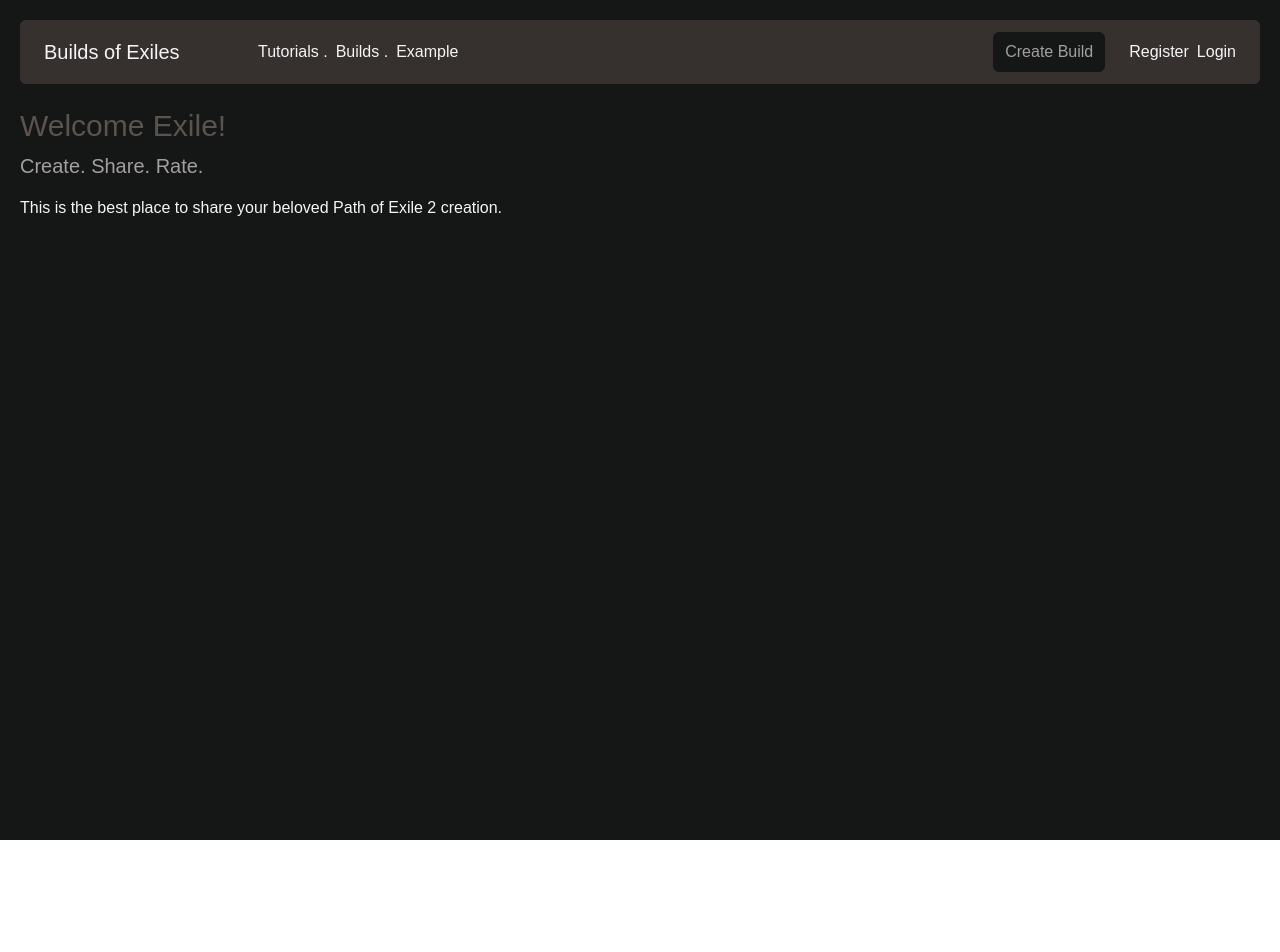
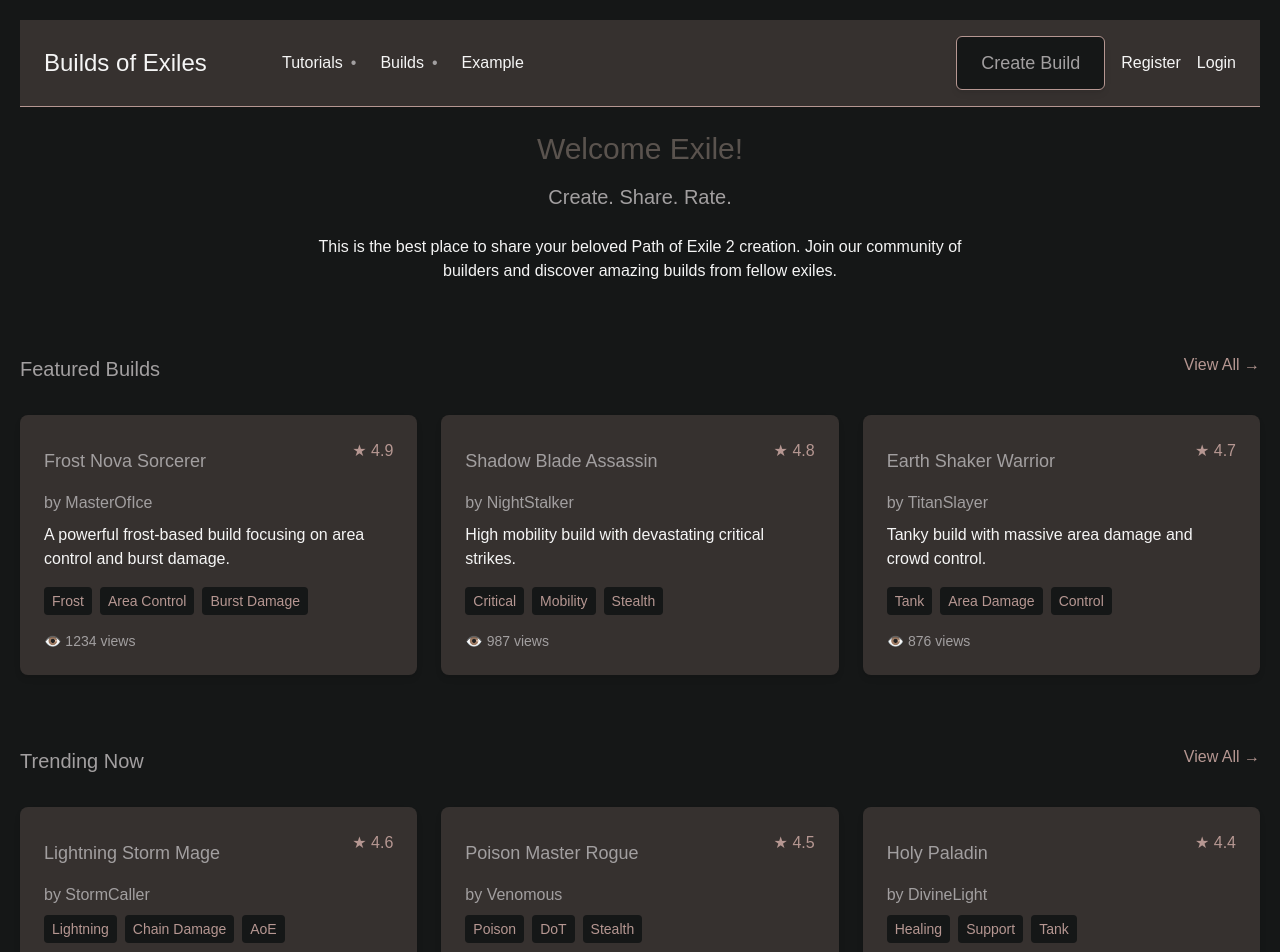
Before and after one commit to darkphotonKN/community-builds-client, a Next.js app: page / in a window 1280 px wide. Shown: the top 952 px of the page. Before the commit the page ends 840 px from the top, so only its background shows below. Built offline with nearby package versions, Linux system fonts and the light colour scheme; a web font is replaced by a local one.

Commit message:
refactor: overhaul to home, create.

```diff
--- a/src/app/page.tsx
+++ b/src/app/page.tsx
@@ -1,15 +1,173 @@
-"use client";
+'use client';
 
-import HeaderOne from "@/components/Layout/Text/HeaderOne";
-import HeaderTwo from "@/components/Layout/Text/HeaderTwo";
+import HeaderOne from '@/components/Layout/Text/HeaderOne';
+import HeaderTwo from '@/components/Layout/Text/HeaderTwo';
+import HeaderThree from '@/components/Layout/Text/HeaderThree';
+import Link from 'next/link';
+
+// Mock data for featured builds
+const featuredBuilds = [
+  {
+    id: 1,
+    title: 'Frost Nova Sorcerer',
+    author: 'MasterOfIce',
+    class: 'Sorcerer',
+    rating: 4.9,
+    views: 1234,
+    description:
+      'A powerful frost-based build focusing on area control and burst damage.',
+    tags: ['Frost', 'Area Control', 'Burst Damage'],
+  },
+  {
+    id: 2,
+    title: 'Shadow Blade Assassin',
+    author: 'NightStalker',
+    class: 'Assassin',
+    rating: 4.8,
+    views: 987,
+    description: 'High mobility build with devastating critical strikes.',
+    tags: ['Critical', 'Mobility', 'Stealth'],
+  },
+  {
+    id: 3,
+    title: 'Earth Shaker Warrior',
+    author: 'TitanSlayer',
+    class: 'Warrior',
+    rating: 4.7,
+    views: 876,
+    description: 'Tanky build with massive area damage and crowd control.',
+    tags: ['Tank', 'Area Damage', 'Control'],
+  },
+];
+
+// Mock data for trending builds
+const trendingBuilds = [
+  {
+    id: 4,
+    title: 'Lightning Storm Mage',
+    author: 'StormCaller',
+    class: 'Mage',
+    rating: 4.6,
+    views: 2345,
+    tags: ['Lightning', 'Chain Damage', 'AoE'],
+  },
+  {
+    id: 5,
+    title: 'Poison Master Rogue',
+    author: 'Venomous',
+    class: 'Rogue',
+    rating: 4.5,
+    views: 1987,
+    tags: ['Poison', 'DoT', 'Stealth'],
+  },
+  {
+    id: 6,
+    title: 'Holy Paladin',
+    author: 'DivineLight',
+    class: 'Paladin',
+    rating: 4.4,
+    views: 1765,
+    tags: ['Healing', 'Support', 'Tank'],
+  },
+];
 
 const Home = () => {
   return (
-    <div>
-      <HeaderOne>Welcome Exile!</HeaderOne>
-      <HeaderTwo>Create. Share. Rate.</HeaderTwo>
-      <div className="text-customTxtContent mt-4">
-        This is the best place to share your beloved Path of Exile 2 creation.
+    <div className="max-w-7xl mx-auto">
+      {/* Hero Section */}
+      <div className="text-center mb-16">
+        <HeaderOne>Welcome Exile!</HeaderOne>
+        <div className="mt-4">
+          <HeaderTwo>Create. Share. Rate.</HeaderTwo>
+        </div>
+        <div className="text-customTxtContent mt-6 max-w-2xl mx-auto">
+          This is the best place to share your beloved Path of Exile 2 creation.
+          Join our community of builders and discover amazing builds from fellow
+          exiles.
+        </div>
+      </div>
+
+      {/* Featured Builds Section */}
+      <div className="mb-16">
+        <div className="flex justify-between items-center mb-8">
+          <HeaderTwo>Featured Builds</HeaderTwo>
+          <Link
+            href="/builds"
+            className="text-customSecondary hover:text-customTxtContent transition-colors"
+          >
+            View All →
+          </Link>
+        </div>
+        <div className="grid grid-cols-1 md:grid-cols-3 gap-6">
+          {featuredBuilds.map((build) => (
+            <div
+              key={build.id}
+              className="bg-customContentBg rounded-lg p-6 shadow-customBlockShadow hover:shadow-customBlockShadowHover transition-all"
+            >
+              <div className="flex justify-between items-start mb-4">
+                <HeaderThree>{build.title}</HeaderThree>
+                <div className="text-customSecondary">★ {build.rating}</div>
+              </div>
+              <div className="text-customHeaderTwo mb-2">by {build.author}</div>
+              <div className="text-customTxtContent mb-4">
+                {build.description}
+              </div>
+              <div className="flex flex-wrap gap-2 mb-4">
+                {build.tags.map((tag, index) => (
+                  <span
+                    key={index}
+                    className="px-2 py-1 bg-customBg rounded text-sm text-customSecondary"
+                  >
+                    {tag}
+                  </span>
+                ))}
+              </div>
+              <div className="text-customHeaderTwo text-sm">
+                👁️ {build.views} views
+              </div>
+            </div>
+          ))}
+        </div>
+      </div>
+
+      {/* Trending Builds Section */}
+      <div>
+        <div className="flex justify-between items-center mb-8">
+          <HeaderTwo>Trending Now</HeaderTwo>
+          <Link
+            href="/builds/trending"
+            className="text-customSecondary hover:text-customTxtContent transition-colors"
+          >
+            View All →
+          </Link>
+        </div>
+        <div className="grid grid-cols-1 md:grid-cols-3 gap-6">
+          {trendingBuilds.map((build) => (
+            <div
+              key={build.id}
+              className="bg-customContentBg rounded-lg p-6 shadow-customBlockShadow hover:shadow-customBlockShadowHover transition-all"
+            >
+              <div className="flex justify-between items-start mb-4">
+                <HeaderThree>{build.title}</HeaderThree>
+                <div className="text-customSecondary">★ {build.rating}</div>
+              </div>
+              <div className="text-customHeaderTwo mb-2">by {build.author}</div>
+              <div className="flex flex-wrap gap-2 mb-4">
+                {build.tags.map((tag, index) => (
+                  <span
+                    key={index}
+                    className="px-2 py-1 bg-customBg rounded text-sm text-customSecondary"
+                  >
+                    {tag}
+                  </span>
+                ))}
+              </div>
+              <div className="text-customHeaderTwo text-sm">
+                👁️ {build.views} views
+              </div>
+            </div>
+          ))}
+        </div>
       </div>
     </div>
   );
--- a/src/components/MainTitle/index.tsx
+++ b/src/components/MainTitle/index.tsx
@@ -4,7 +4,7 @@
 
 function MainTitle({ title }: PageTitleProps) {
   return (
-    <div className="min-w-[190px] flex gap-2 text-xl font-medium mr-4">
+    <div className="min-w-[190px] flex gap-2 text-2xl font-medium mr-4">
       {title}
     </div>
   );
--- a/src/components/Nav/index.tsx
+++ b/src/components/Nav/index.tsx
@@ -1,11 +1,11 @@
-"use client";
-import { cornerNavData, navData } from "@/data/nav";
-import Link from "next/link";
-import { usePathname } from "next/navigation";
-import MainTitle from "@/components/MainTitle";
-import { NavType } from "@/constants/enums";
-import Button from "../Button";
-import useIsAuthenticated from "@/hooks/useIsAuthenticated";
+'use client';
+import { cornerNavData, navData } from '@/data/nav';
+import Link from 'next/link';
+import { usePathname } from 'next/navigation';
+import MainTitle from '@/components/MainTitle';
+import { NavType } from '@/constants/enums';
+import Button from '../Button';
+import useIsAuthenticated from '@/hooks/useIsAuthenticated';
 
 function Nav() {
   const pathname = usePathname();
@@ -22,21 +22,30 @@
   console.log({ navItemFiltered });
 
   return (
-    <nav className="border-customContentBg bg-customContentBg rounded-md py-3 px-6 transition-colors duration-200">
-      <ul className="flex items-center gap-2">
+    <nav className="border-b border-customSecondary bg-customContentBg py-4 px-6 transition-all duration-200">
+      <div className="max-w-7xl mx-auto">
+        <ul className="flex items-center justify-between">
+          {/* Left side - Logo and Main Nav */}
+          <div className="flex items-center gap-8">
             <MainTitle title="Builds of Exiles" />
-        <div className="w-screen flex justify-between">
-          <div className="flex items-center gap-2">
+            <div className="flex items-center gap-6">
               {navData.map((navItem, index) => (
-              <li
-                key={navItem.link}
-                className={`transition-colors duration-200 ease-in
-							hover:customSecondary cursor-pointer ${navItem.link === pathname ? "font-medium" : ""}`}
-              >
+                <li key={navItem.link} className="relative group">
                   {navItem?.link ? (
                     <Link href={navItem.link}>
-                    <div className="hover:text-customSecondary">
-                      {navItem.name} {index != navData.length - 1 && " ."}
+                      <div
+                        className={`text-customTxtContent hover:text-customSecondary transition-all duration-200 flex items-center gap-2
+                        ${
+                          navItem.link === pathname
+                            ? 'text-customSecondary font-medium'
+                            : ''
+                        }`}
+                      >
+                        {navItem.name}
+                        {index !== navData.length - 1 && (
+                          <span className="text-customHeaderTwo">•</span>
+                        )}
+                        <div className="absolute bottom-0 left-0 w-0 h-0.5 bg-customSecondary transition-all duration-200 group-hover:w-full"></div>
                       </div>
                     </Link>
                   ) : (
@@ -45,38 +54,48 @@
                 </li>
               ))}
             </div>
-          <div className="flex items-center gap-2">
+          </div>
+
+          {/* Right side - Auth and Create Build */}
+          <div className="flex items-center gap-4">
             {navItemFiltered.map((navItem) => (
-              <li
-                key={navItem.name}
-                className={`transition-colors duration-200 ease-in
-							hover:customSecondary cursor-pointer ${navItem.link === pathname ? "font-medium" : ""}`}
-              >
+              <li key={navItem.name} className="relative">
                 {navItem?.link ? (
                   <Link href={navItem.link}>
-                    {navItem.name === "Create Build" ? (
-                      <div className="py-2 px-3 rounded-md bg-customBg mr-4 text-customHeaderTwo transition-all duration-200 ease-in hover:bg-customSecondary hover:text-customBg">
-                        <div>{navItem.name}</div>
+                    {navItem.name === 'Create Build' ? (
+                      <div className="relative group">
+                        <div
+                          className="py-3 px-6 rounded-md bg-customBg border border-customSecondary text-customHeaderTwo
+                          transition-all duration-200 ease-in hover:bg-customSecondary hover:text-customBg
+                          shadow-customBlockShadow hover:shadow-customBlockShadowHover"
+                        >
+                          <div className="text-lg font-medium">
+                            {navItem.name}
+                          </div>
+                        </div>
+                        <div className="absolute -inset-1 bg-customSecondary opacity-0 group-hover:opacity-20 blur-sm transition-opacity duration-200 rounded-md"></div>
                       </div>
                     ) : (
-                      <div className="hover:text-customSecondary">
+                      <div className="text-customTxtContent hover:text-customSecondary transition-all duration-200 relative group">
                         {navItem.name}
+                        <div className="absolute bottom-0 left-0 w-0 h-0.5 bg-customSecondary transition-all duration-200 group-hover:w-full"></div>
                       </div>
                     )}
                   </Link>
                 ) : (
                   <button
-                    className="hover:text-customSecondary"
+                    className="text-customTxtContent hover:text-customSecondary transition-all duration-200 relative group"
                     onClick={navItem.onClick}
                   >
                     {navItem.name}
+                    <div className="absolute bottom-0 left-0 w-0 h-0.5 bg-customSecondary transition-all duration-200 group-hover:w-full"></div>
                   </button>
                 )}
               </li>
             ))}
           </div>
+        </ul>
       </div>
-      </ul>
     </nav>
   );
 }
```
Also changed, not shown: src/app/builds/create/page.tsx (+64 -51 lines). Lines whose indentation alone changed are shown as unchanged.
